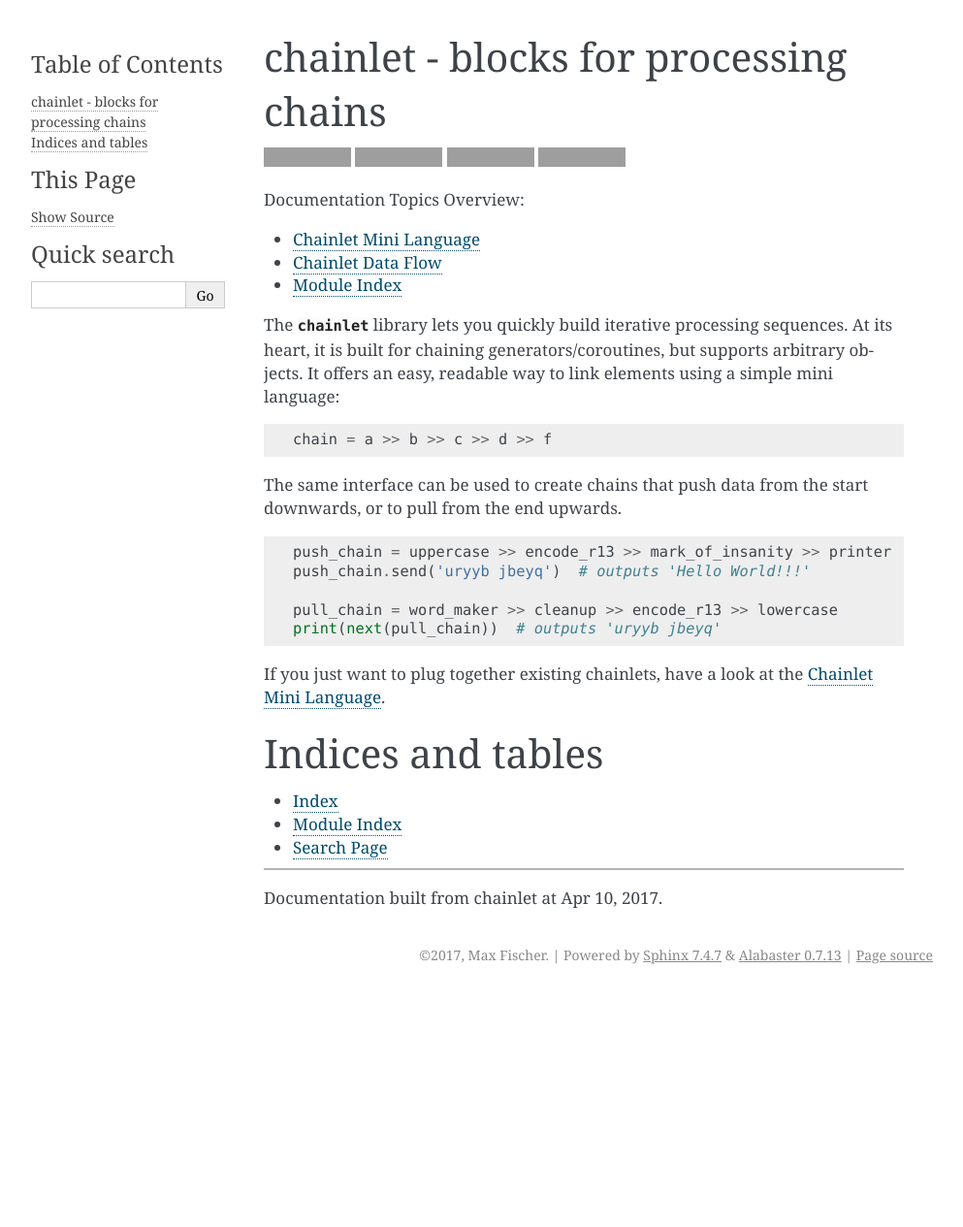
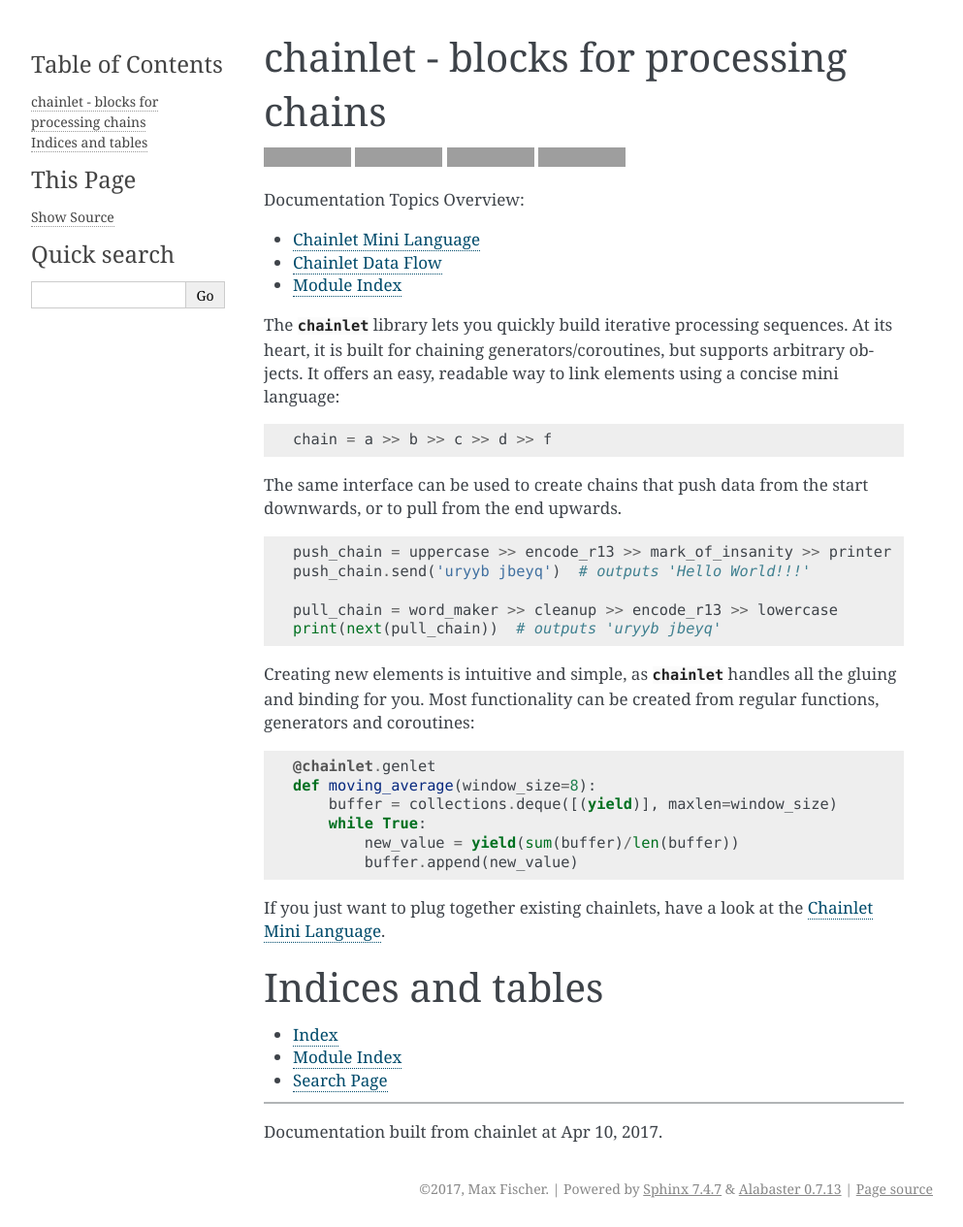
Before and after one commit to maxfischer2781/chainlet, a Sphinx documentation site: the page built from docs/index.rst, in a window 1280 px wide. Shown: the whole page at 97% size, without its empty margins (148-1141 px from the left). Built offline with Sphinx 7.4.7, drawn with Linux system fonts in a browser that asks for light colours; formulas are drawn with MathJax 3; the version number could not be read and is left out; before the commit the page ends 1024 px from its top, so only the background shows below that; grey boxes are pictures that could not be loaded.

Commit message:
expanded docs

```diff
--- a/docs/index.rst
+++ b/docs/index.rst
@@ -29,21 +29,33 @@ chainlet - blocks for processing chains
 
 The :py:mod:`chainlet` library lets you quickly build iterative processing sequences.
 At its heart, it is built for chaining generators/coroutines, but supports arbitrary objects.
-It offers an easy, readable way to link elements using a simple mini language:
+It offers an easy, readable way to link elements using a concise mini language:
 
-.. code::
+.. code:: python
 
     chain = a >> b >> c >> d >> f
 
 The same interface can be used to create chains that push data from the start downwards, or to pull from the end upwards.
 
-.. code::
+.. code:: python
 
     push_chain = uppercase >> encode_r13 >> mark_of_insanity >> printer
     push_chain.send('uryyb jbeyq')  # outputs 'Hello World!!!'
 
     pull_chain = word_maker >> cleanup >> encode_r13 >> lowercase
     print(next(pull_chain))  # outputs 'uryyb jbeyq'
+
+Creating new elements is intuitive and simple, as :py:mod:`chainlet` handles all the gluing and binding for you.
+Most functionality can be created from regular functions, generators and coroutines:
+
+.. code:: python
+
+    @chainlet.genlet
+    def moving_average(window_size=8):
+        buffer = collections.deque([(yield)], maxlen=window_size)
+        while True:
+            new_value = yield(sum(buffer)/len(buffer))
+            buffer.append(new_value)
 
 If you just want to plug together existing chainlets, have a look at the :doc:`source/grammar`.
 
```
Also changed, not shown: README.md (+17 -1 lines), setup.py (+12 -0 lines), 1 other file.
